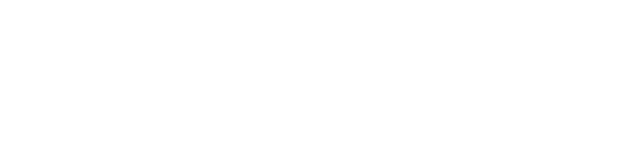
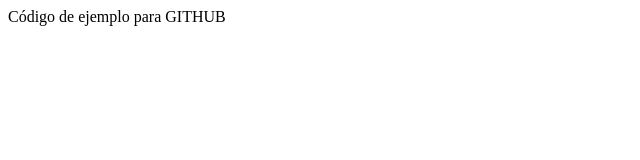
Before and after one commit to IRS314/html1, a plain HTML site: page index.html in a window 1280 px wide. Shown: the whole page, without its empty margins (0-640 px from the left). Drawn offline with Linux system fonts and the light colour scheme.

Commit message:
Rama 1 version

```diff
--- a/index.html
+++ b/index.html
@@ -6,6 +6,6 @@
     <title>GITHUB</title>
 </head>
 <body>
-
+    Código de ejemplo para GITHUB
 </body>
 </html>
```
